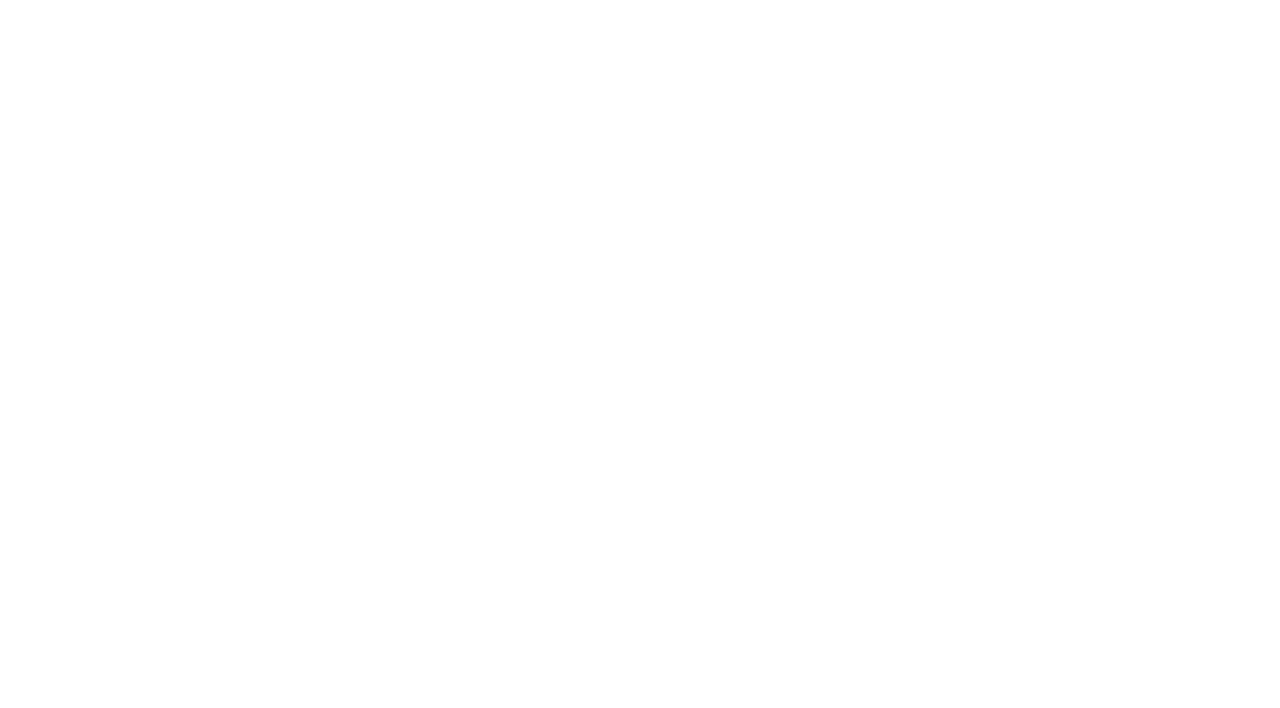
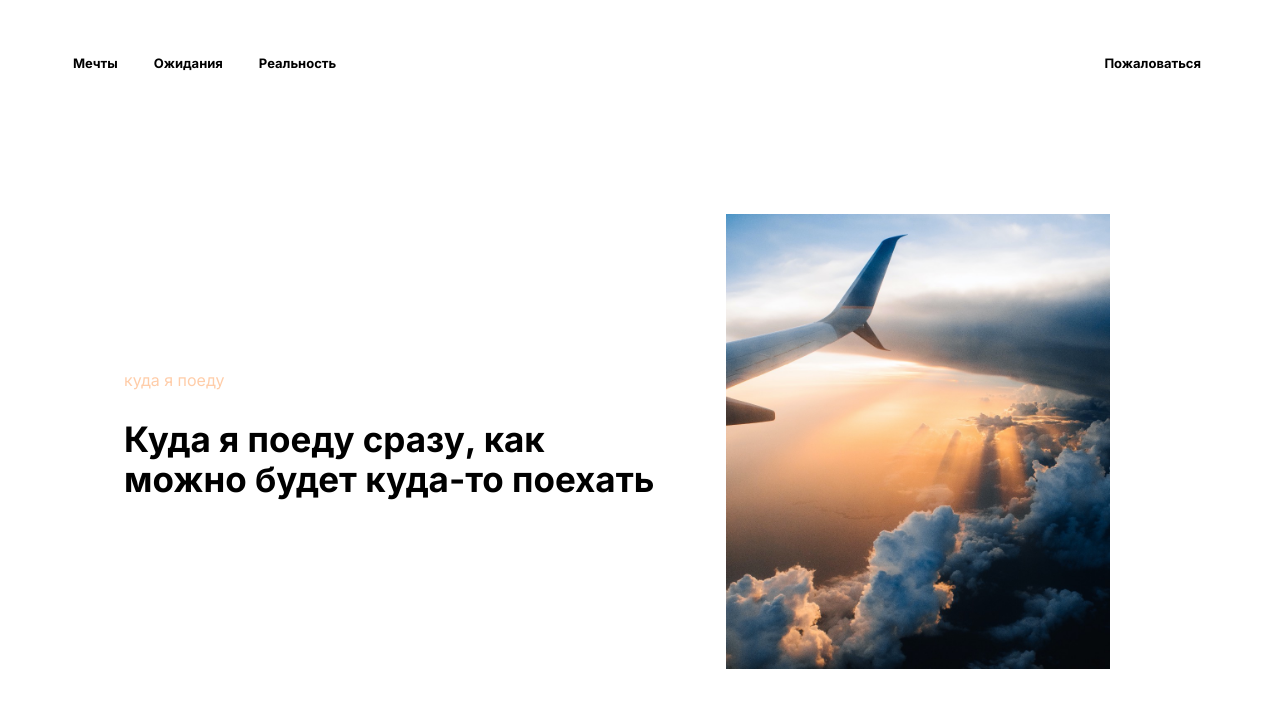
Before and after one commit to alekseisanatov/travel-yandex, a plain HTML site: page index.html in a window 1280 px wide. Drawn offline with Linux system fonts and the light colour scheme.

Commit message:
html and css for header done

```diff
--- /dev/null
+++ b/blocks/header/__button/header__button.css
@@ -0,0 +1,9 @@
+.header__button {
+    color: #000;
+    border-style: none;
+    background-color: transparent;
+    cursor: pointer;
+    font-weight: 700;
+    font-size: 13px;
+
+}
--- /dev/null
+++ b/blocks/header/__link/header__link.css
@@ -0,0 +1,10 @@
+.header__link {
+    display: flex;
+    margin-right: 36px;
+    color: #000;
+    text-decoration: none;
+    font-weight: 700;
+    font-size: 13px;
+    letter-spacing: normal;
+
+}
--- /dev/null
+++ b/blocks/header/__links/header__links.css
@@ -0,0 +1,6 @@
+.header__links {
+    display: flex;
+    list-style: none;
+    margin: 0;
+    padding: 0;
+}
--- /dev/null
+++ b/blocks/header/header.css
@@ -0,0 +1,9 @@
+.header {
+    width: calc(100% - 2*73px);
+    display: flex;
+    justify-content: space-between;
+    align-items: center;
+    margin: 0 auto;
+    margin-top: 55px;
+
+}
--- /dev/null
+++ b/blocks/intro/__image/intro__image.css
@@ -0,0 +1,4 @@
+.intro__image {
+    max-width: 384px;
+    object-fit: cover;
+}
--- /dev/null
+++ b/blocks/intro/__subtitle/intro__subtitle.css
@@ -0,0 +1,3 @@
+.intro__subtitle {
+    color: #FFCDA9;
+}
--- /dev/null
+++ b/blocks/intro/__title/intro__title.css
@@ -0,0 +1,5 @@
+.intro__title {
+    font-size: 35px;
+    font-weight: 700;
+    max-width: 549px;
+}
--- /dev/null
+++ b/blocks/intro/intro.css
@@ -0,0 +1,6 @@
+.intro {
+    display: flex;
+    justify-content: space-between;
+    align-items: center;
+    margin: 142px 170px 142px 124px;
+}
--- /dev/null
+++ b/blocks/page/page.css
@@ -0,0 +1,4 @@
+.page {
+    max-width: 1377px;
+    font-family: 'Inter', sans-serif;
+}
--- a/index.html
+++ b/index.html
@@ -4,9 +4,27 @@
   <meta charset="UTF-8">
   <meta http-equiv="X-UA-Compatible" content="IE=edge">
   <meta name="viewport" content="width=device-width, initial-scale=1.0">
+  <link rel="stylesheet" href="./styles/index.css">
   <title>Travel</title>
 </head>
-<body>
+<body class="page">
+  <header class="header">
+    <ul class="header__links">
+      <li><a class="header__link" href="#" target="_blank">Мечты</a></li>
+      <li><a class="header__link" href="#" target="_blank">Ожидания</a></li>
+      <li><a class="header__link" href="#" target="_blank">Реальность</a></li>
+    </ul>
+    <button class="header__button">Пожаловаться</button>
+  </header>
+
+  <section class="intro">
+    <div>
+      <p class="intro__subtitle">куда я поеду</p>
+      <h2 class="intro__title">Куда я поеду сразу, как можно будет куда-то поехать</h2>
+    </div>
+    <img class="intro__image" src="./images/intro-image.jpeg" alt="">
+  </section>
+
 
 </body>
 </html>
--- a/styles/index.css
+++ b/styles/index.css
@@ -0,0 +1,11 @@
+@import url('../vendor/normalize.css');
+@import url('../vendor/fonts.css');
+@import url('../blocks/header/header.css');
+@import url('../blocks/page/page.css');
+@import url('../blocks/header/__links/header__links.css');
+@import url('../blocks/header/__link/header__link.css');
+@import url('../blocks/header/__button/header__button.css');
+@import url('../blocks/intro/intro.css');
+@import url('../blocks/intro/__image/intro__image.css');
+@import url('../blocks/intro/__title/intro__title.css');
+@import url('../blocks/intro/__subtitle/intro__subtitle.css');
--- a/vendor/fonts.css
+++ b/vendor/fonts.css
@@ -0,0 +1 @@
+@import url('https://fonts.googleapis.com/css2?family=Inter:wght@400;700;900&display=swap');
```
Also changed, not shown: images/airport-schedule.jpg (added), images/intro-image.jpeg (added), images/places-black-sea.jpeg (added), images/places-forest.jpeg (added), images/places-mountains.jpeg (added), images/video.jpg (added), 1 other file.
